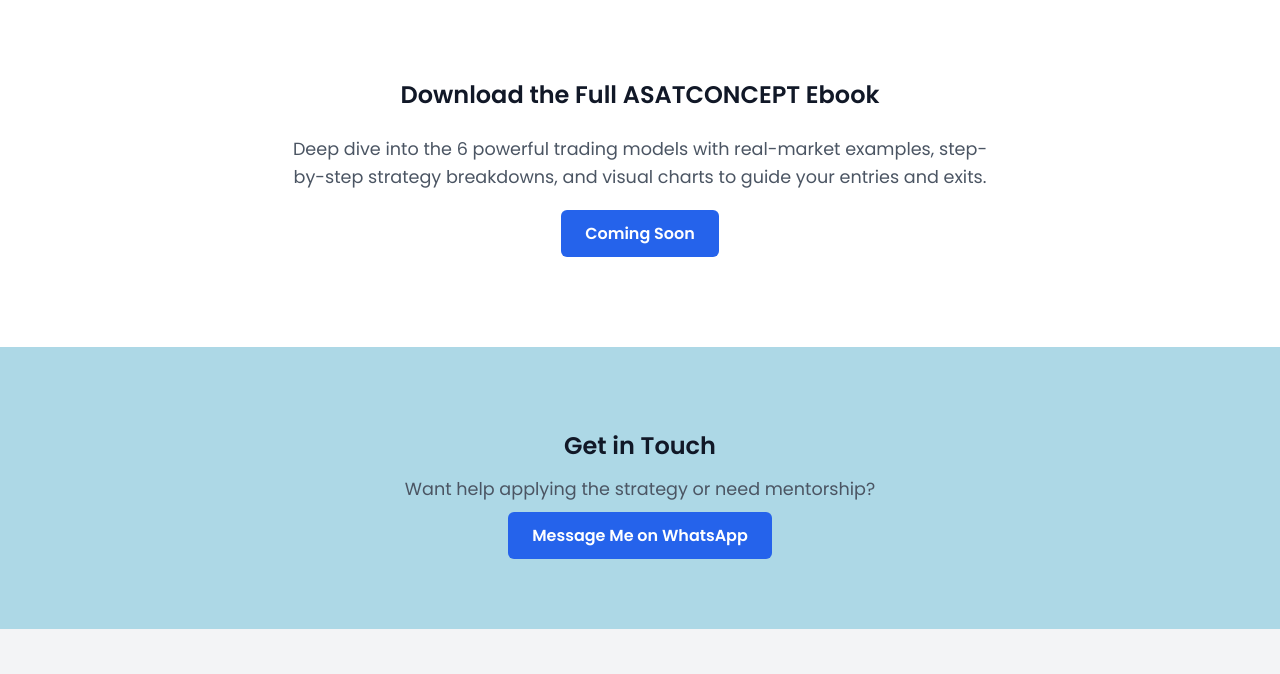
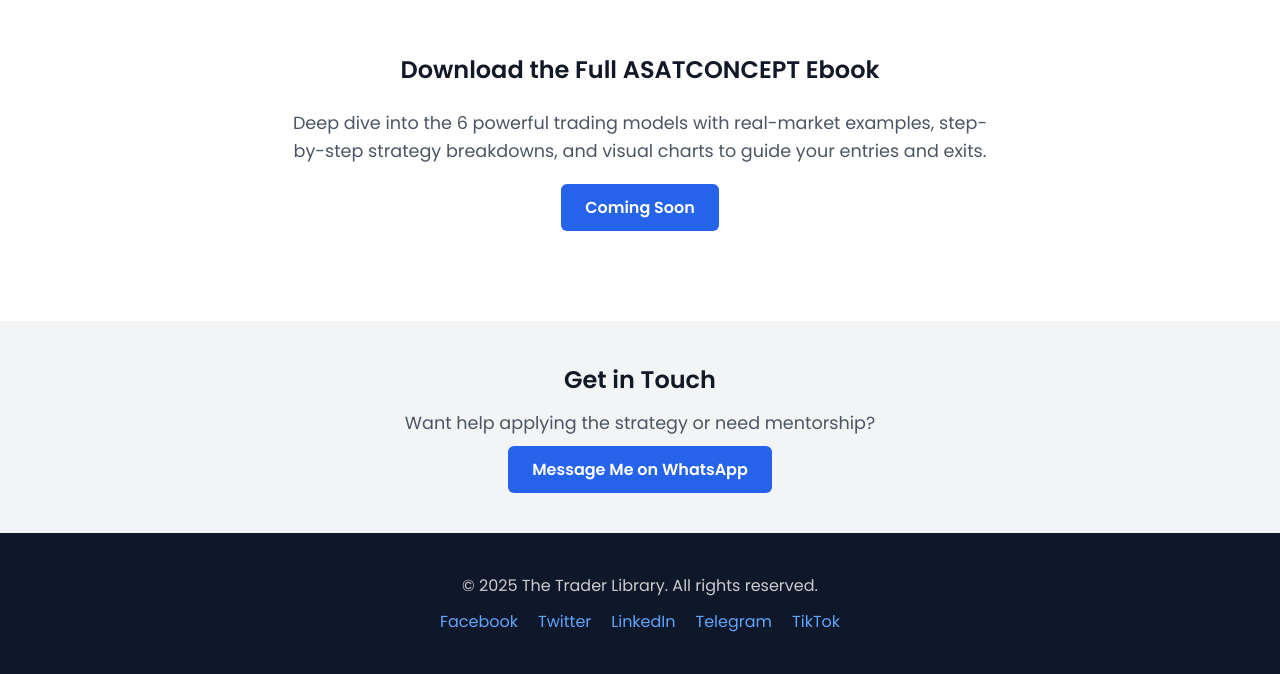
Before and after one commit to stephenakembom1/ASA-TCONCEPT-STRATEGY, a plain HTML site: page index.html in a window 1280 px wide. Shown: the part 1926-2600 px from the top of the page. Before the commit the page ends 2565 px from the top, so only its background shows below. Drawn offline with Linux system fonts and the light colour scheme.

Commit message:
modified index.html with a footer section modified style.css with footer styles

```diff
--- a/index.html
+++ b/index.html
@@ -22,12 +22,12 @@
   <!-- Navbar, Hero, and all content goes here -->
 <div class="navbar">
     <div class="container flex-between">
-      <div class="logo">ASA TCONCEPT</div>
+      <div class="logo">The Trader Library</div>
       <nav class="nav-links">
         <a href="#">Home</a>
         <a href="#about">About</a>
         <a href="#strategy">Strategy</a>
-        <a href="https://selar.com/m/traderlibrary">Ebooks</a>
+        <a href="https://selar.com/m/traderlibrary"target="_blank">Ebooks</a>
         <a href="#contact">Contact</a>
       </nav>
     </div>
@@ -121,5 +121,16 @@
   </section>
 
 </body>
-
+<footer class="footer">
+  <div class="container footer-content">
+    <p>&copy; 2025 The Trader Library. All rights reserved.</p>
+    <div class="social-links">
+      <a href="https://facebook.com/yourusername" target="_blank">Facebook</a>
+      <a href="https://twitter.com/yourusername" target="_blank">Twitter</a>
+      <a href="https://linkedin.com/in/yourusername" target="_blank">LinkedIn</a>
+      <a href="https://t.me/yourusername" target="_blank">Telegram</a>
+      <a href="https://tiktok.com/@yourusername" target="_blank">TikTok</a>
+    </div>
+  </div>
+</footer>
 </html>
--- a/style.css
+++ b/style.css
@@ -75,7 +75,11 @@
     top: 0;
     z-index: 1000;
   }
-
+  .navbar .container {
+    display: flex;
+    justify-content: space-between;
+    align-items: center; /* <== This aligns everything on same horizontal line */
+  }
   .logo {
     font-size: 1.8rem;
     font-weight: 700;
@@ -260,8 +264,8 @@
     color: #4b5563;
   }
   .contact {
-    background-color: lightblue;
-    padding: 60px 20px;
+    background-color: #f3f4f6;
+    padding: 20px 10px;
     text-align: center;
     margin-bottom: 10px;
   }
@@ -276,3 +280,32 @@
     margin-bottom: 20px;
     color: #4b5563;
   }
+  .footer {
+    background-color: #0f172a;
+    color: #ccc;
+    padding: 20px 10px;
+    text-align: center;
+  }
+
+  .footer .footer-content {
+    max-width: 1000px;
+    margin: auto;
+  }
+
+  .footer .social-links {
+    margin-top: 10px;
+    display: flex;
+    justify-content: center;
+    gap: 20px;
+    flex-wrap: wrap;
+  }
+
+  .footer .social-links a {
+    color: #60a5fa;
+    text-decoration: none;
+    font-weight: 500;
+  }
+
+  .footer .social-links a:hover {
+    text-decoration: underline;
+  }
```
